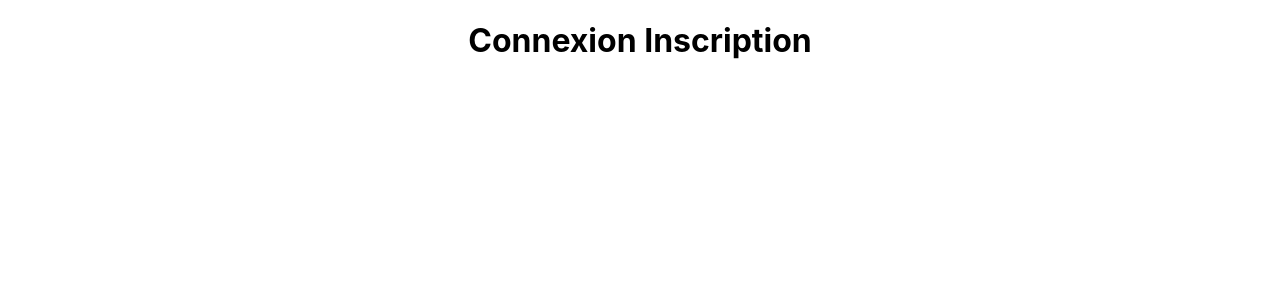
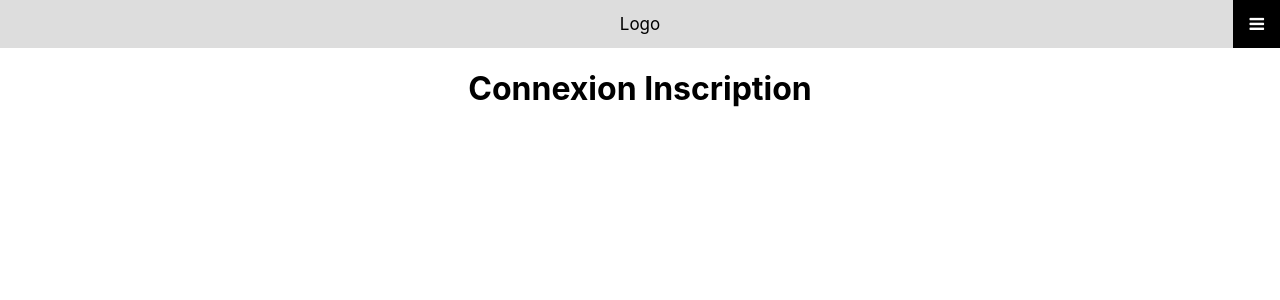
Before and after one commit to Saadovski/PLD_SMART, a React (Create React App) app in the folder frontend/: page / in a window 1280 px wide. Shown: the top 300 px of the page. Built offline with nearby package versions, Linux system fonts and the light colour scheme.

Commit message:
navbar + home page

```diff
--- a/frontend/public/index.html
+++ b/frontend/public/index.html
@@ -15,6 +15,7 @@
       user's mobile device or desktop. See https://developers.google.com/web/fundamentals/web-app-manifest/
     -->
     <link rel="manifest" href="%PUBLIC_URL%/manifest.json" />
+    <link rel="stylesheet" href="https://cdnjs.cloudflare.com/ajax/libs/font-awesome/4.7.0/css/font-awesome.min.css">
     <!--
       Notice the use of %PUBLIC_URL% in the tags above.
       It will be replaced with the URL of the `public` folder during the build.
--- a/frontend/src/App.js
+++ b/frontend/src/App.js
@@ -1,16 +1,19 @@
-import logo from './logo.svg';
-import { BrowserRouter as Router, Switch, Route } from 'react-router-dom';
-import './App.css';
-import Signup_Signin from './component/signup_signin';
+import logo from "./logo.svg";
+import { BrowserRouter as Router, Switch, Route } from "react-router-dom";
+import "./App.css";
+import Signup_Signin from "./component/signup_signin";
+import Navbar from "./component/Navbar";
 
 function App() {
   return (
     <div className="App">
       <Router>
-          <Switch>
-            <Route exact path="/" component={Signup_Signin} />
-          </Switch>
-        </Router>
+        <Navbar />
+
+        <Switch>
+          <Route exact path="/" component={Signup_Signin} />
+        </Switch>
+      </Router>
     </div>
   );
 }
--- /dev/null
+++ b/frontend/src/component/Navbar.js
@@ -0,0 +1,31 @@
+import { Link } from "react-router-dom";
+import "../styles/navbar.css";
+
+function Navbar() {
+  const open = () => {
+    var x = document.getElementById("myLinks");
+    if (x.style.display === "block") {
+      x.style.display = "none";
+    } else {
+      x.style.display = "block";
+    }
+  };
+
+  return (
+    <div className="navbar-container">
+      <Link to="/" class="active">
+        Logo
+      </Link>
+      <div id="myLinks">
+        <Link to="">Home</Link>
+        <Link to="">Contact</Link>
+        <Link to="">About</Link>
+      </div>
+      <a href="javascript:void(0);" class="icon" onClick={open}>
+        <i class="fa fa-bars"></i>
+      </a>
+    </div>
+  );
+}
+
+export default Navbar;
--- /dev/null
+++ b/frontend/src/styles/navbar.css
@@ -0,0 +1,41 @@
+/* Style the navigation menu */
+.navbar-container {
+  overflow: hidden;
+  background-color: #333;
+  position: relative;
+}
+
+/* Hide the links inside the navigation menu (except for logo/home) */
+.navbar-container #myLinks {
+  display: none;
+}
+
+/* Style navigation menu links */
+.navbar-container a {
+  color: white;
+  padding: 14px 16px;
+  text-decoration: none;
+  font-size: 17px;
+  display: block;
+}
+
+/* Style the hamburger menu */
+.navbar-container a.icon {
+  background: black;
+  display: block;
+  position: absolute;
+  right: 0;
+  top: 0;
+}
+
+/* Add a grey background color on mouse-over */
+.navbar-container a:hover {
+  background-color: #ddd;
+  color: black;
+}
+
+/* Style the active link (or home/logo) */
+.active {
+  background-color: #4caf50;
+  color: white;
+}
```
Also changed, not shown: frontend/src/component/Home.js (added, +13 -0 lines), 1 other file (tests, documents, lock files or other folders).
